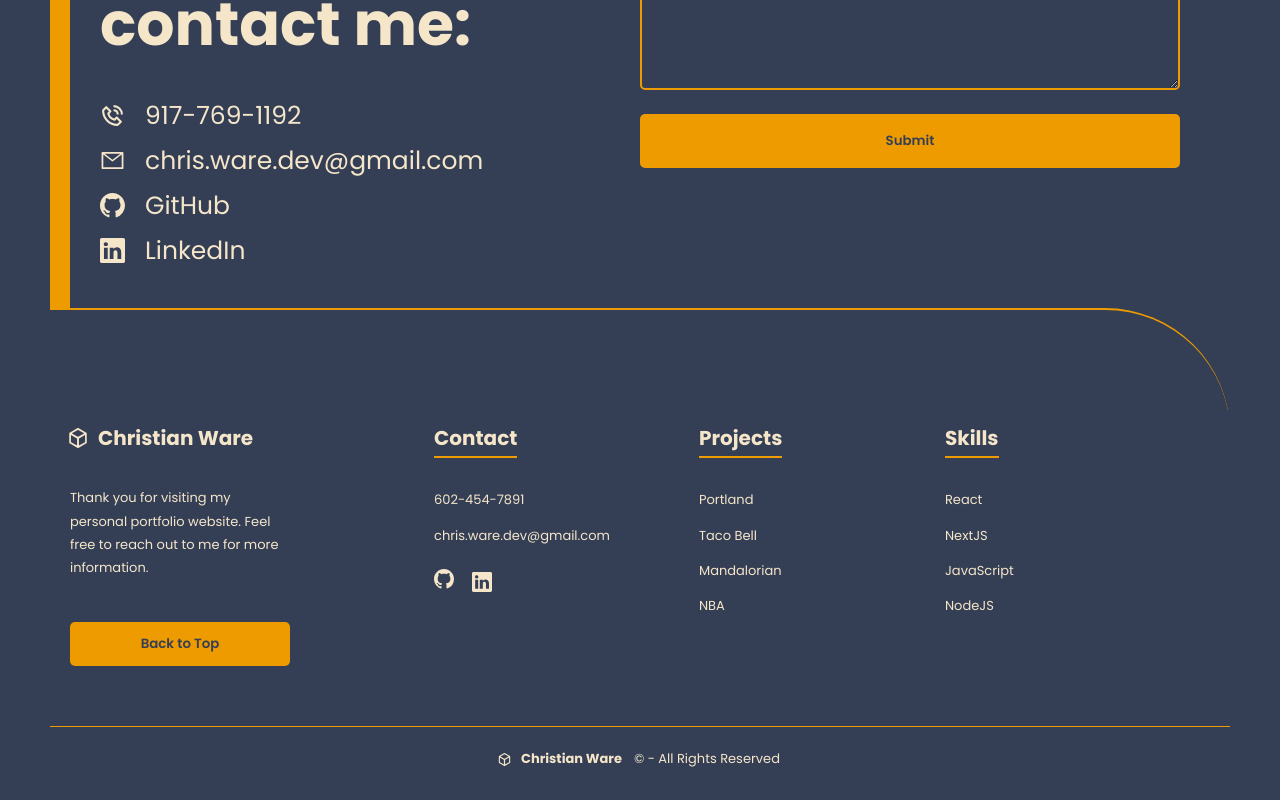
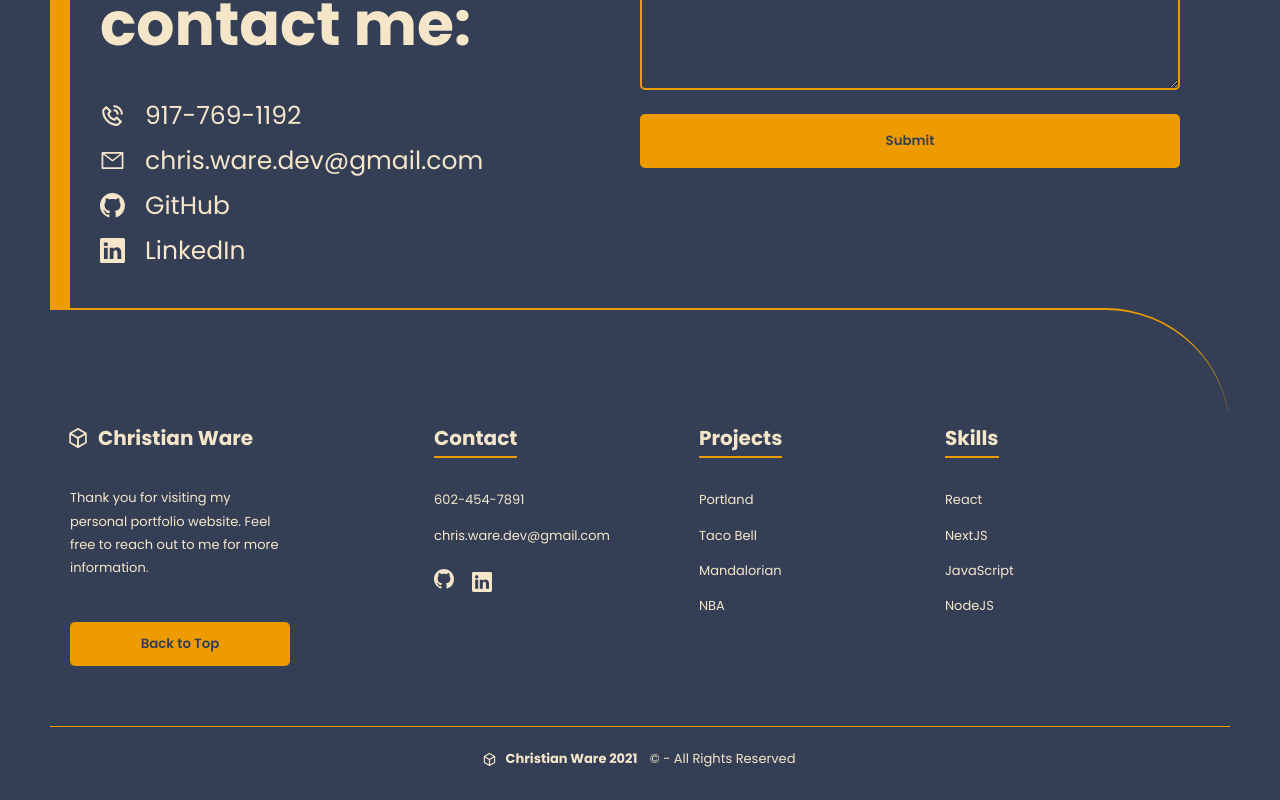
Before and after one commit to ChristianWare/Portland, a Next.js app: page / in a window 1280 px wide. Shown: the part 5601-6401 px from the top of the page. Built offline with nearby package versions, Linux system fonts and the light colour scheme.

Commit message:
Date Object Footer

```diff
--- a/src/components/Footer.js
+++ b/src/components/Footer.js
@@ -93,7 +93,7 @@ function Footer() {
         <p lassName={styles.fCopy}>
           <span className={styles.fCopyLogo}>
             <SiHackthebox className={styles.fcopyIcon} />
-            <a>Christian Ware</a>
+            <a>Christian Ware {new Date().getFullYear()}</a>
           </span>
           &copy; - All Rights Reserved
         </p>
```
